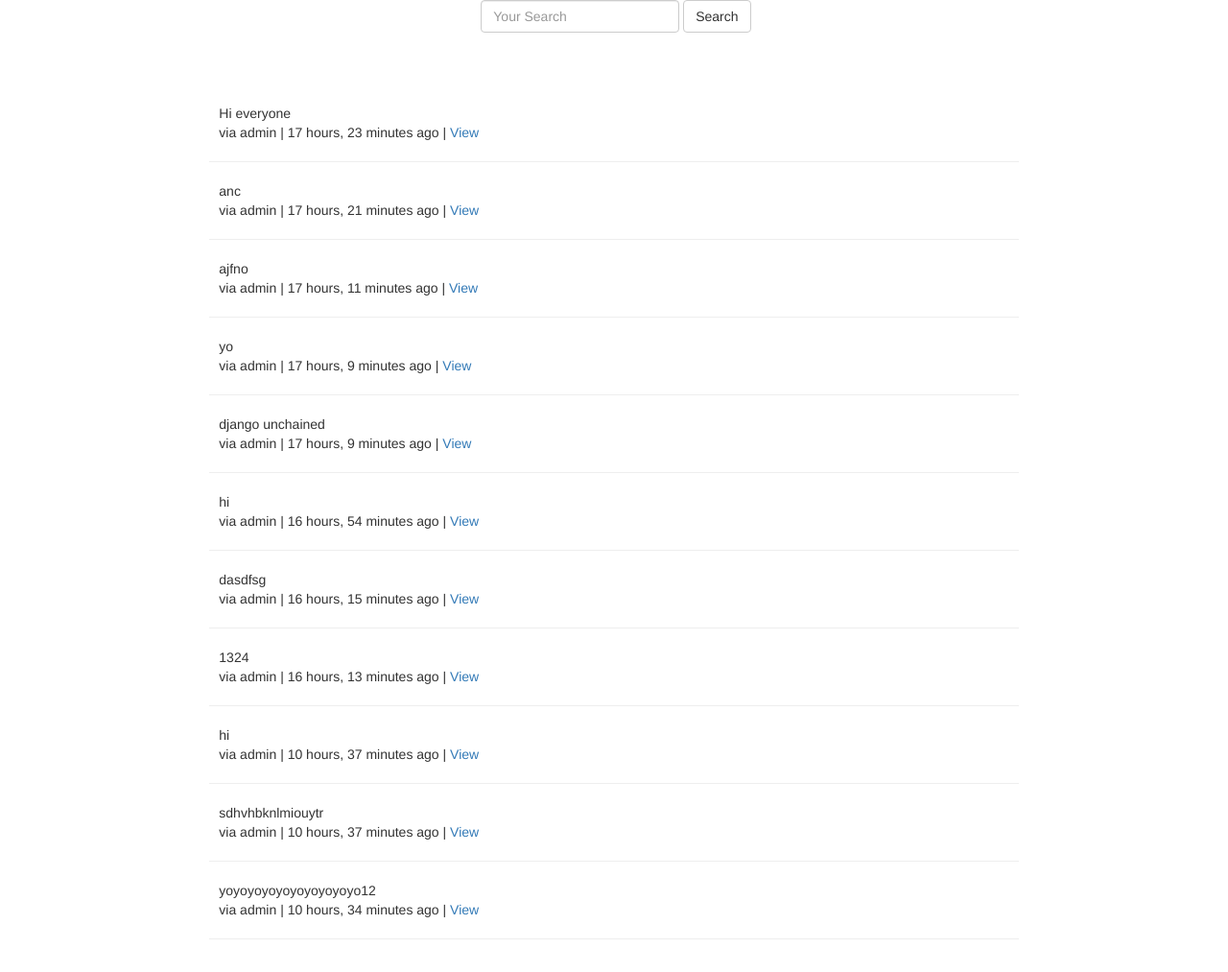
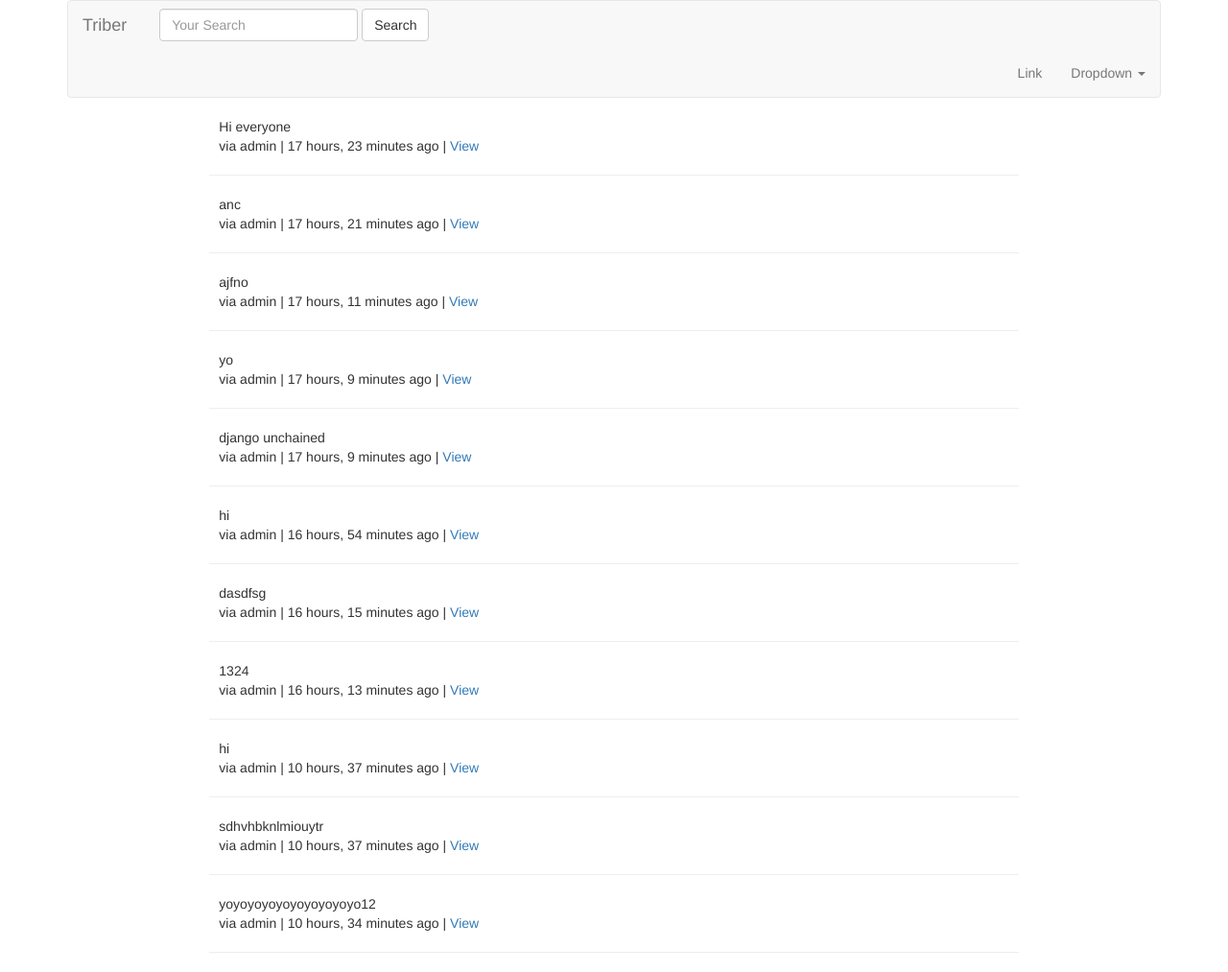
Before and after one commit to gautamsood15/Triber, a Django app: page /tweet/ in a window 1280 px wide. Shown: the whole page at 96% size. Before the commit the page ends 979 px from the top, so only its background shows below. Run offline with Django 3.2, Linux system fonts and the light colour scheme; data comes from the database, SQL or seed files in the repository; some libraries are stand-ins or nearby versions.

Commit message:
Adding navbar

```diff
--- a/TriberVenv/src/templates/base.html
+++ b/TriberVenv/src/templates/base.html
@@ -21,6 +21,7 @@
   </head>
   <body>
     <div class='container'>
+      {% include "navbar.html" %}
       {% block content %}
       {% endblock content %}
     </div>
--- /dev/null
+++ b/TriberVenv/src/templates/navbar.html
@@ -0,0 +1,31 @@
+<nav class="navbar navbar-default">
+  <div class="container-fluid">
+    <!-- Brand and toggle get grouped for better mobile display -->
+    <div class="navbar-header">
+      <button type="button" class="navbar-toggle collapsed" data-toggle="collapse" data-target="#bs-example-navbar-collapse-1" aria-expanded="false">
+        <span class="sr-only">Toggle navigation</span>
+        <span class="icon-bar"></span>
+        <span class="icon-bar"></span>
+        <span class="icon-bar"></span>
+      </button>
+      <a class="navbar-brand" href="{% url 'home' %}">Triber</a>
+    </div>
+      {% include "tweets/search_form.html" %}
+    <!-- Collect the nav links, forms, and other content for toggling -->
+    <div class="collapse navbar-collapse" id="bs-example-navbar-collapse-1">
+      <ul class="nav navbar-nav navbar-right">
+        <li><a href="#">Link</a></li>
+        <li class="dropdown">
+          <a href="#" class="dropdown-toggle" data-toggle="dropdown" role="button" aria-haspopup="true" aria-expanded="false">Dropdown <span class="caret"></span></a>
+          <ul class="dropdown-menu">
+            <li><a href="#">Action</a></li>
+            <li><a href="#">Another action</a></li>
+            <li><a href="#">Something else here</a></li>
+            <li role="separator" class="divider"></li>
+            <li><a href="#">Separated link</a></li>
+          </ul>
+        </li>
+      </ul>
+    </div><!-- /.navbar-collapse -->
+  </div><!-- /.container-fluid -->
+</nav>
--- a/TriberVenv/src/tweets/templates/tweets/search_form.html
+++ b/TriberVenv/src/tweets/templates/tweets/search_form.html
@@ -1,11 +1,7 @@
-<div class="row">
-	<div class='col-sm-12 text-center'>
-		<form class="form-inline" method='GET' action='{% url "tweet:list" %}'>
-			<div class="form-group"></div>
-				<input class="form-control" type="text" name="q" placeholder="Your Search" value="{{ request.GET.q }}"/>
+<form class="navbar-form navbar-left" method='GET' action='{% url "tweet:list" %}'>
+	<div class="form-group"></div>
+		<input class="form-control" type="text" name="q" placeholder="Your Search" value="{{ request.GET.q }}"/>
 
-				<input class="btn btn-default" type="submit" value="Search" />
-			</div>
-		</form>
+		<input class="btn btn-default" type="submit" value="Search" />
 	</div>
-</div>
+</form>
--- a/TriberVenv/src/tweets/templates/tweets/tweet_list.html
+++ b/TriberVenv/src/tweets/templates/tweets/tweet_list.html
@@ -3,10 +3,6 @@
 
 
 
-
-
-
-{% include "tweets/search_form.html" %}<br/><br/><br/>
 <div class='row'>
 	<div class='col-sm-8 col-sm-offset-2'>
 
```
